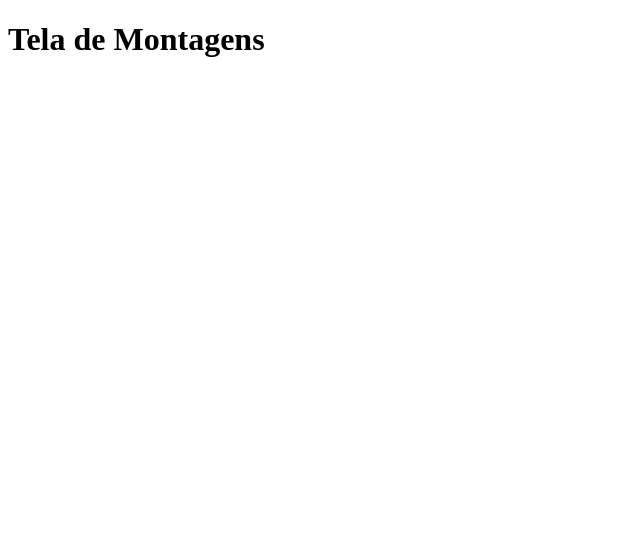
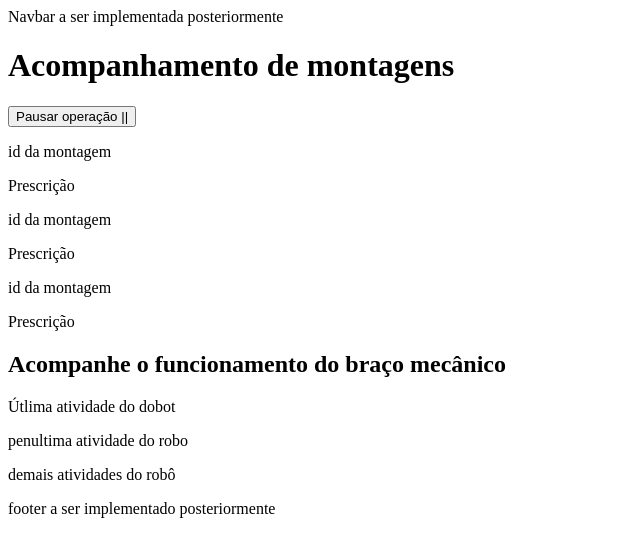
Before and after one commit to Inteli-College/2025-1A-T12-EC05-G01, a Python web app: template src/software/app/templates/montagens.html in a window 1280 px wide. Shown: the top 557 px of the page, without its empty margins (0-640 px from the left). Run offline with Jinja, Linux system fonts and the light colour scheme; the template is opened without the code that fills it, so the values that code supplies are empty.

Commit message:
feat: adiciona estrutura html da tela de acompanhamento do sistema

```diff
--- a/src/software/app/templates/montagens.html
+++ b/src/software/app/templates/montagens.html
@@ -6,6 +6,39 @@
     <title>Montagens</title>
 </head>
 <body>
-    <h1>Tela de Montagens</h1>
+    <nav>Navbar a ser implementada posteriormente</nav>
+
+    <div class="topo-montagens">
+        <h1>Acompanhamento de montagens</h1>
+        <button>Pausar operação ||</button>
+    </div>
+
+    <section class="montagens">
+        <div class="card-montagem">
+            <p>id da montagem</p>
+            <p>Prescrição</p>
+        </div>
+
+        <div class="card-montagem">
+            <p>id da montagem</p>
+            <p>Prescrição</p>
+        </div>
+
+        <div class="card-montagem">
+            <p>id da montagem</p>
+            <p>Prescrição</p>
+        </div>
+    </section>
+
+    <section class="acompanhamento-robo">
+        <h2>Acompanhe o funcionamento do braço mecânico</h2>
+        <div class="logs-robo">
+            <p>Útlima atividade do dobot</p>
+            <p>penultima atividade do robo</p>
+            <p>demais atividades do robô</p>
+        </div>
+    </section>
+
+    <footer>footer a ser implementado posteriormente</footer>
 </body>
 </html>
```
